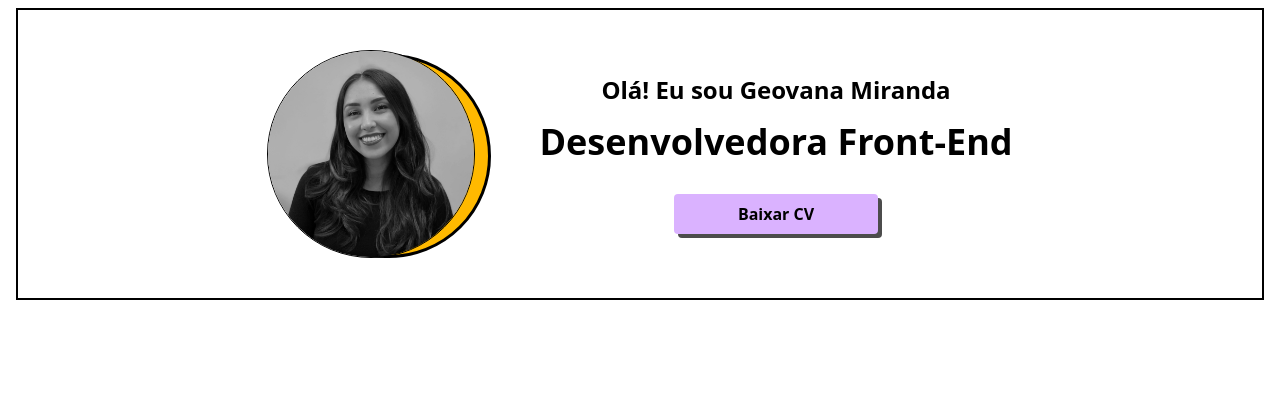
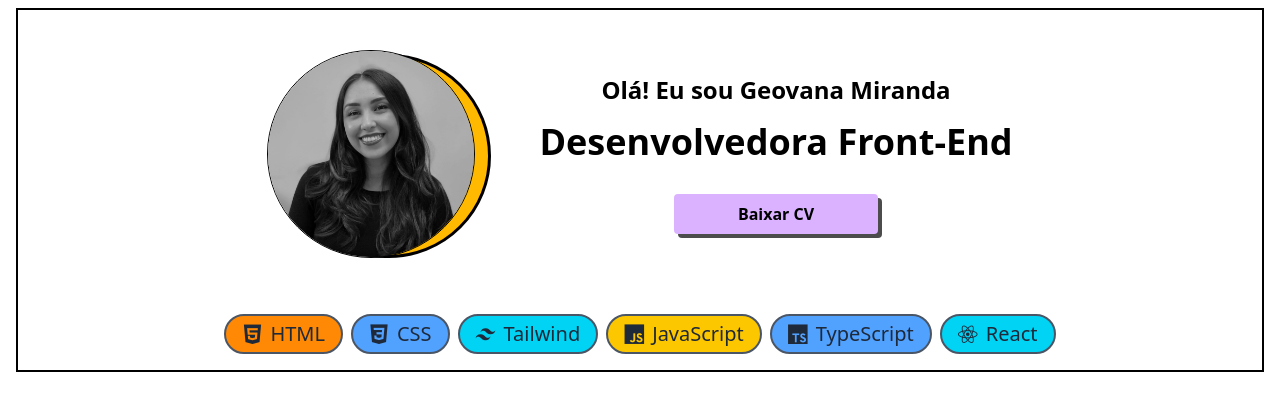
Before and after one commit to geovana-miranda/portifolio, a React (Vite) app: page / in a window 1280 px wide. Shown: the top 410 px of the page. Built offline with nearby package versions, Linux system fonts and the light colour scheme.

Commit message:
feat: adiciona seção Skills

```diff
--- a/index.html
+++ b/index.html
@@ -5,6 +5,7 @@
     <link rel="icon" type="image/svg+xml" href="/vite.svg" />
     <meta name="viewport" content="width=device-width, initial-scale=1.0" />
     <title>Portifólio - Geovana</title>
+    <link rel="stylesheet" type='text/css' href="https://cdn.jsdelivr.net/gh/devicons/devicon@latest/devicon.min.css" />
   </head>
   <body>
     <div id="root"></div>
--- /dev/null
+++ b/src/components/Skills/Skill.jsx
@@ -0,0 +1,10 @@
+const Skill = ({ icon, text, color }) => {
+  return (
+    <div className={`flex items-center gap-2 text-xl ${color} rounded-3xl px-4 py-1 border-2 border-gray-600 text-gray-800`}>
+      <i class={icon}></i>
+      <p className="font-medium">{text}</p>
+    </div>
+  );
+};
+
+export default Skill;
--- /dev/null
+++ b/src/components/Skills/index.jsx
@@ -0,0 +1,14 @@
+import { skills } from "../../data/skills";
+import Skill from "./Skill";
+
+const Skills = () => {
+  return (
+    <section className="p-4 flex flex-wrap justify-center gap-2 mx-auto">
+      {skills.map((skill) => (
+        <Skill icon={skill.icon} text={skill.text} color={skill.color} />
+      ))}
+    </section>
+  );
+};
+
+export default Skills;
--- /dev/null
+++ b/src/data/skills.js
@@ -0,0 +1,20 @@
+export const skills = [
+  { text: "HTML", icon: "devicon-html5-plain", color: "bg-orange-400" },
+  { text: "CSS", icon: "devicon-css3-plain ", color: "bg-blue-400" },
+  {
+    text: "Tailwind",
+    icon: "devicon-tailwindcss-plain ",
+    color: "bg-cyan-400",
+  },
+  {
+    text: "JavaScript",
+    icon: "devicon-javascript-plain",
+    color: "bg-yellow-400",
+  },
+  {
+    text: "TypeScript",
+    icon: "devicon-typescript-plain",
+    color: "bg-blue-400",
+  },
+  { text: "React", icon: "devicon-react-plain", color: "bg-cyan-400" },
+];
--- a/src/pages/Home.jsx
+++ b/src/pages/Home.jsx
@@ -1,9 +1,13 @@
-import HeroSection from "../components/HeroSection"
+import HeroSection from "../components/HeroSection";
+import Skills from "../components/Skills";
 
 const Home = () => {
   return (
-    <HeroSection />
-  )
-}
+    <>
+      <HeroSection />
+      <Skills />
+    </>
+  );
+};
 
-export default Home
+export default Home;
```
Also changed, not shown: 1 other file (tests, documents, lock files or other folders).
